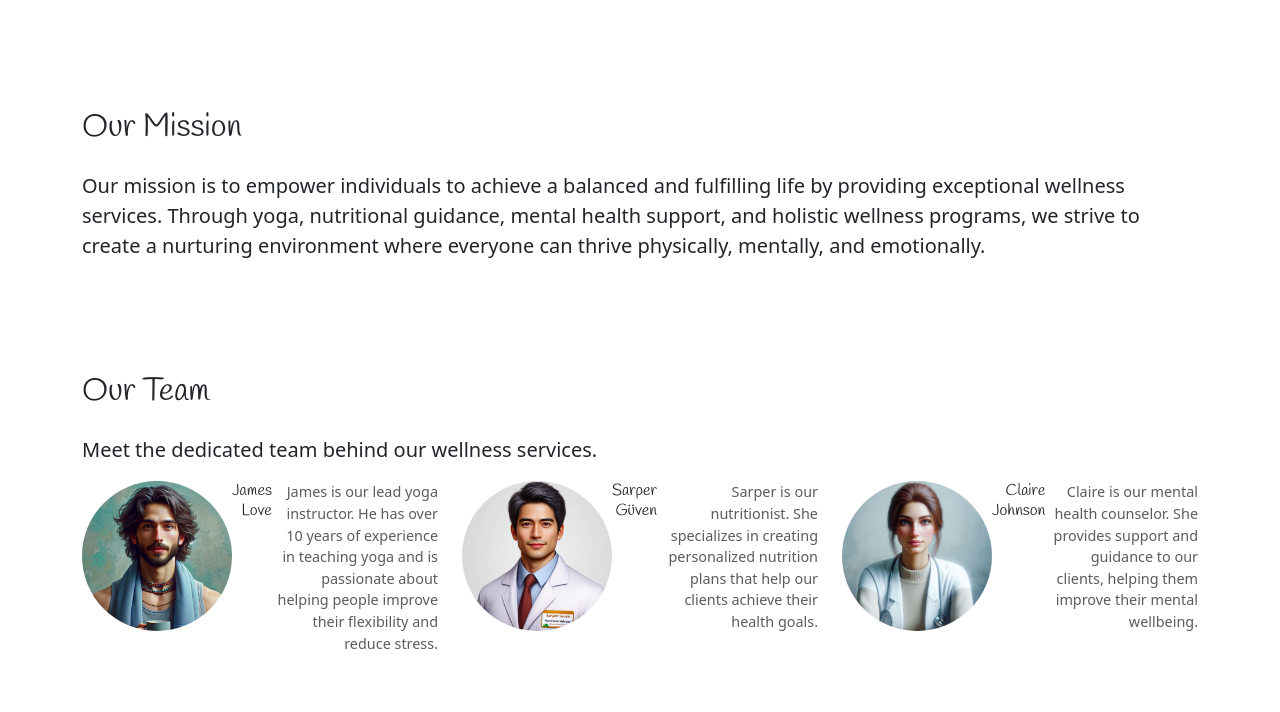
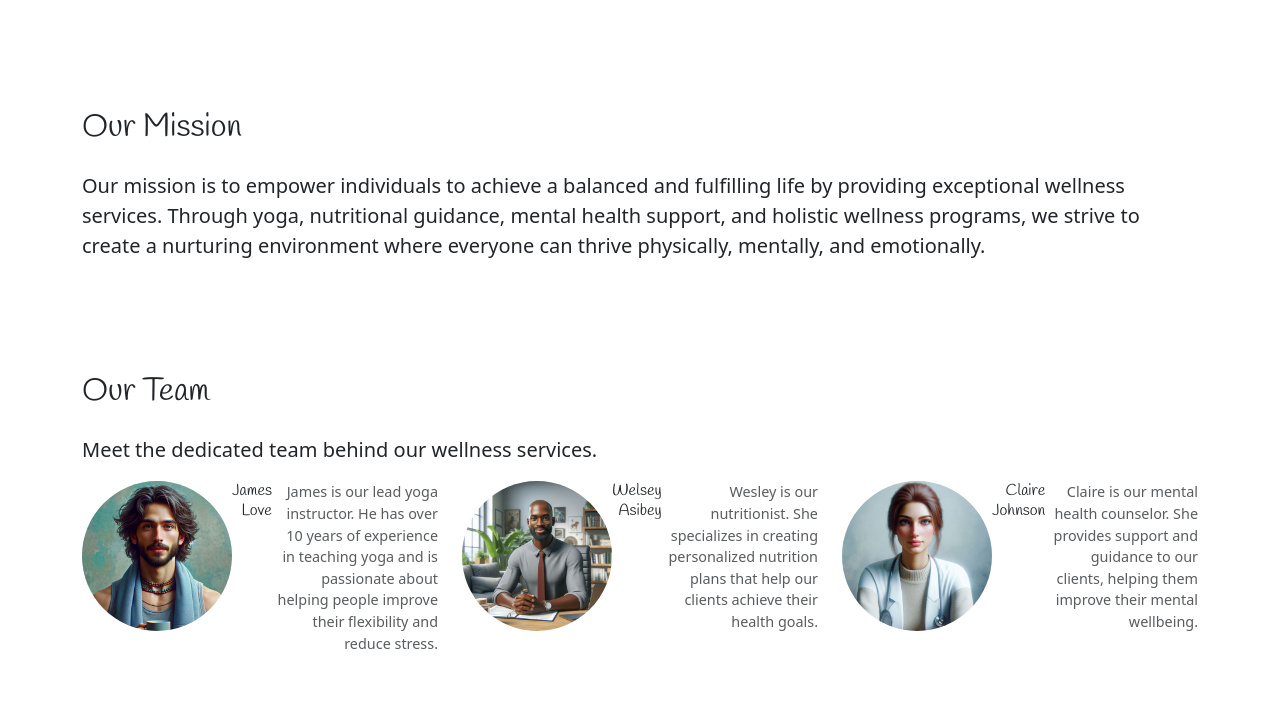
Before and after one commit to Dutchborn/seven_seas_spa, a plain HTML site: page about.html in a window 1280 px wide. Shown: the part 651-1363 px from the top of the page. Drawn offline with nearby package versions, Linux system fonts and the light colour scheme.

Commit message:
team mebmber image and description changes

```diff
--- a/about.html
+++ b/about.html
@@ -108,10 +108,10 @@
         </p>
         </div>
         <div class="col-12 col-md-4 text-end">
-        <img src="assets/images/sarper-güven.jpeg" alt="Sarper Güven" class="img-fluid rounded-circle mb-3" style="width: 150px; height: 150px;">
-        <h3 class="h6">Sarper Güven</h3>
+        <img src="assets/images/wesley-asibey.png" alt="Wesley Asibey" class="img-fluid rounded-circle mb-3" style="width: 150px; height: 150px;">
+        <h3 class="h6">Welsey Asibey</h3>
         <p class="text-muted" style="font-size: 0.9rem;">
-          Sarper is our nutritionist. She specializes in creating personalized nutrition plans that help
+          Wesley is our nutritionist. She specializes in creating personalized nutrition plans that help
           our clients achieve their health goals.
         </p>
         </div>
```
Also changed, not shown: assets/images/sarper-güven.jpeg (deleted), assets/images/wesley-asibey.png (added).
